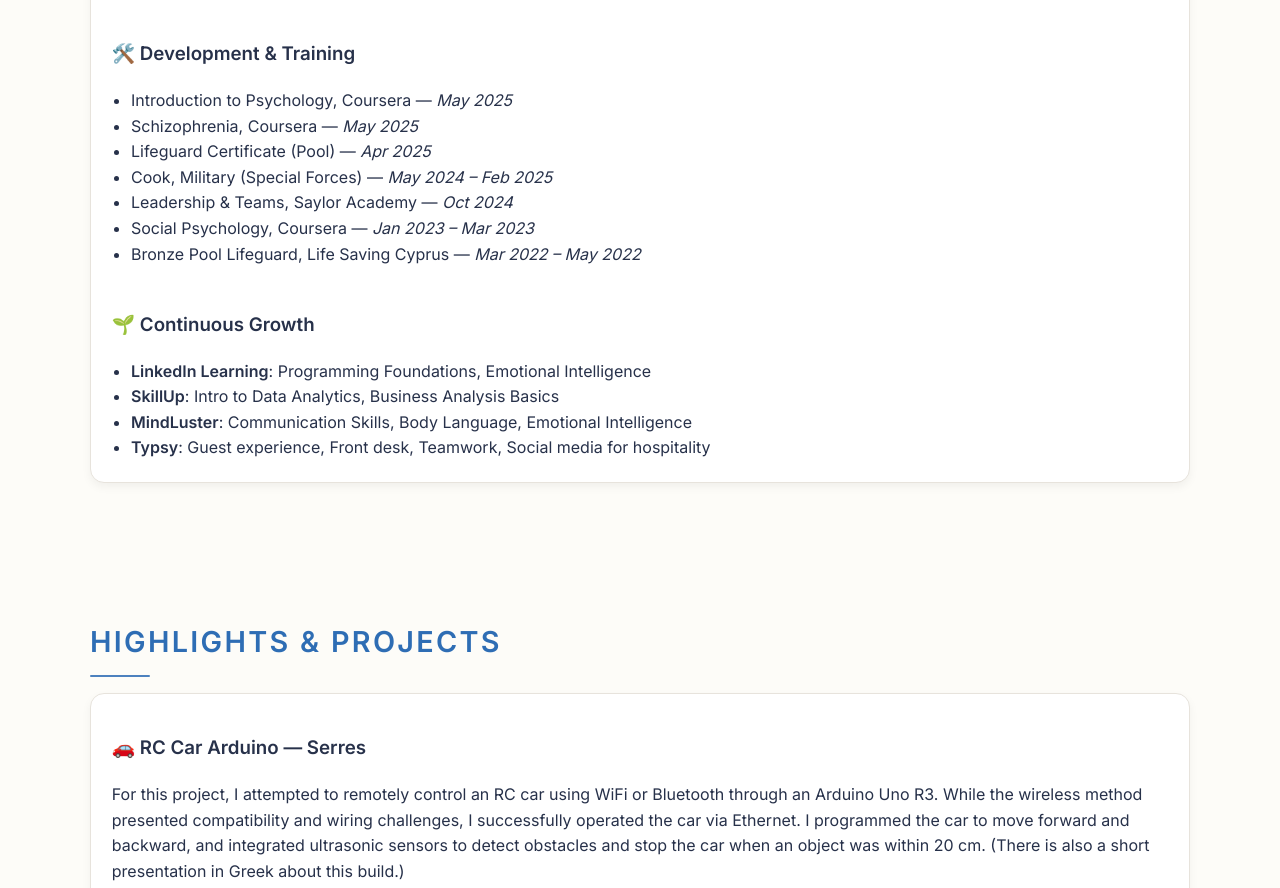
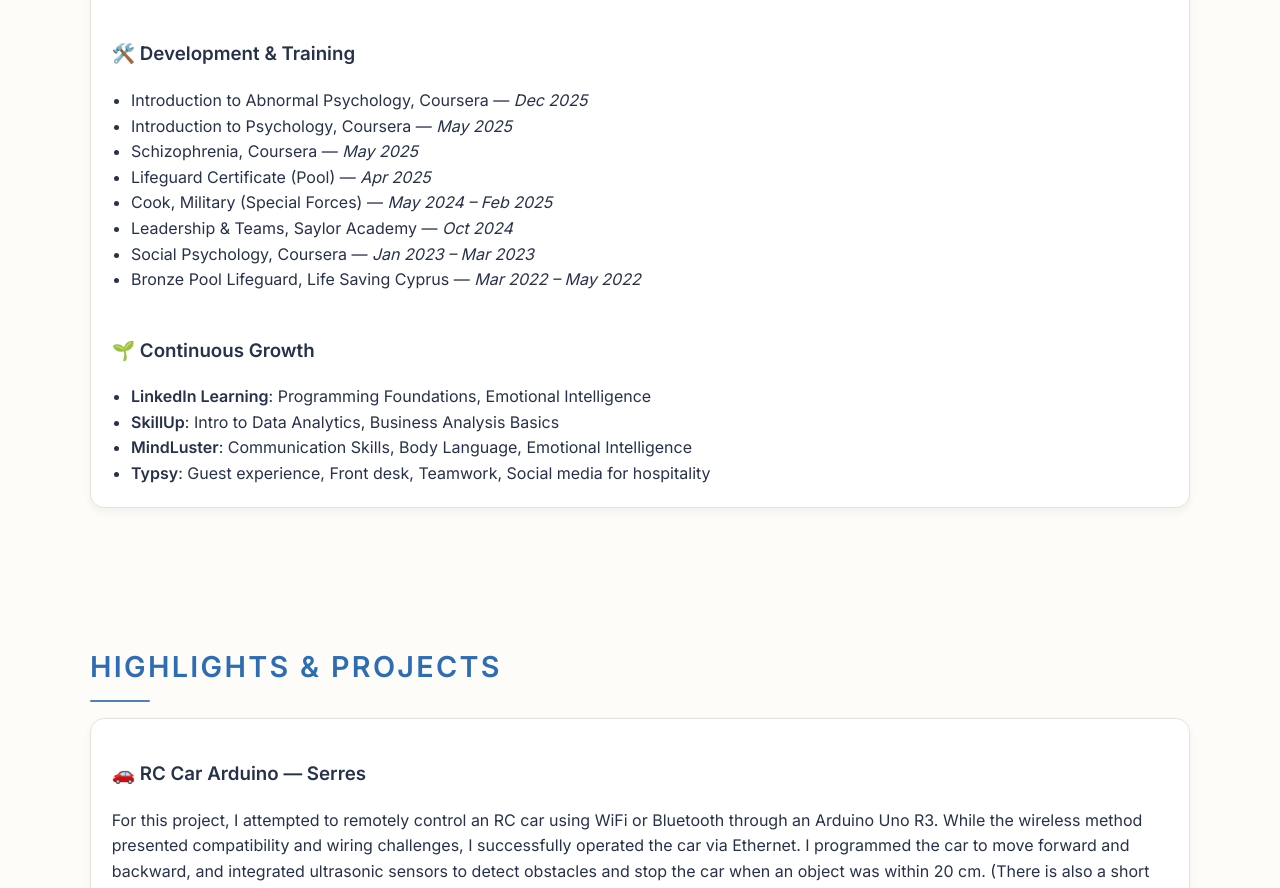
Before and after one commit to muldimedia/New-Portfolio, a plain HTML site: page index.html in a window 1280 px wide. Shown: the part 5282-6170 px from the top of the page. Drawn offline with Linux system fonts and the light colour scheme.

Commit message:
Added Certificate

```diff
--- a/i18n.json
+++ b/i18n.json
@@ -93,6 +93,7 @@
     "edu_lang_3": "Basic Spanish, edX — <em>Aug 2023 – Dec 2023</em>",
     "edu_lang_4": "German A1, MindLuster — <em>May 2023 – Aug 2023</em>",
     "edu_dev_title": "Development & Training",
+    "edu_dev_8": "Introduction to Abnormal Psychology, Coursera — <em>Dec 2025</em>",
     "edu_dev_1": "Introduction to Psychology, Coursera — <em>May 2025</em>",
     "edu_dev_2": "Schizophrenia, Coursera — <em>May 2025</em>",
     "edu_dev_3": "Lifeguard Certificate (Pool) — <em>Apr 2025</em>",
@@ -209,6 +210,7 @@
     "edu_lang_3": "Βασικά Ισπανικά, edX — <em>Αυγ 2023 – Δεκ 2023</em>",
     "edu_lang_4": "Γερμανικά A1, MindLuster — <em>Μαϊ 2023 – Αυγ 2023</em>",
     "edu_dev_title": "Ανάπτυξη & Κατάρτιση",
+    "edu_dev_8": "Εισαγωγή στην Παθολογική Ψυχολογία, Coursera — <em>Δεκ 2025</em>",
     "edu_dev_1": "Εισαγωγή στην Ψυχολογία, Coursera — <em>Μαϊ 2025</em>",
     "edu_dev_2": "Σχιζοφρένεια, Coursera — <em>Μαϊ 2025</em>",
     "edu_dev_3": "Πιστοποίηση Ναυαγοσώστη (Πισίνα) — <em>Απρ 2025</em>",
--- a/index.html
+++ b/index.html
@@ -439,6 +439,9 @@
             🛠️ <span id="edu_dev_title">Development & Training</span>
           </h3>
           <ul class="edu-list">
+            <li id="edu_dev_8">
+              Introduction to Abnormal Psychology, Coursera — <em>Dec 2025</em>
+            </li>
             <li id="edu_dev_1">
               Introduction to Psychology, Coursera — <em>May 2025</em>
             </li>
```
